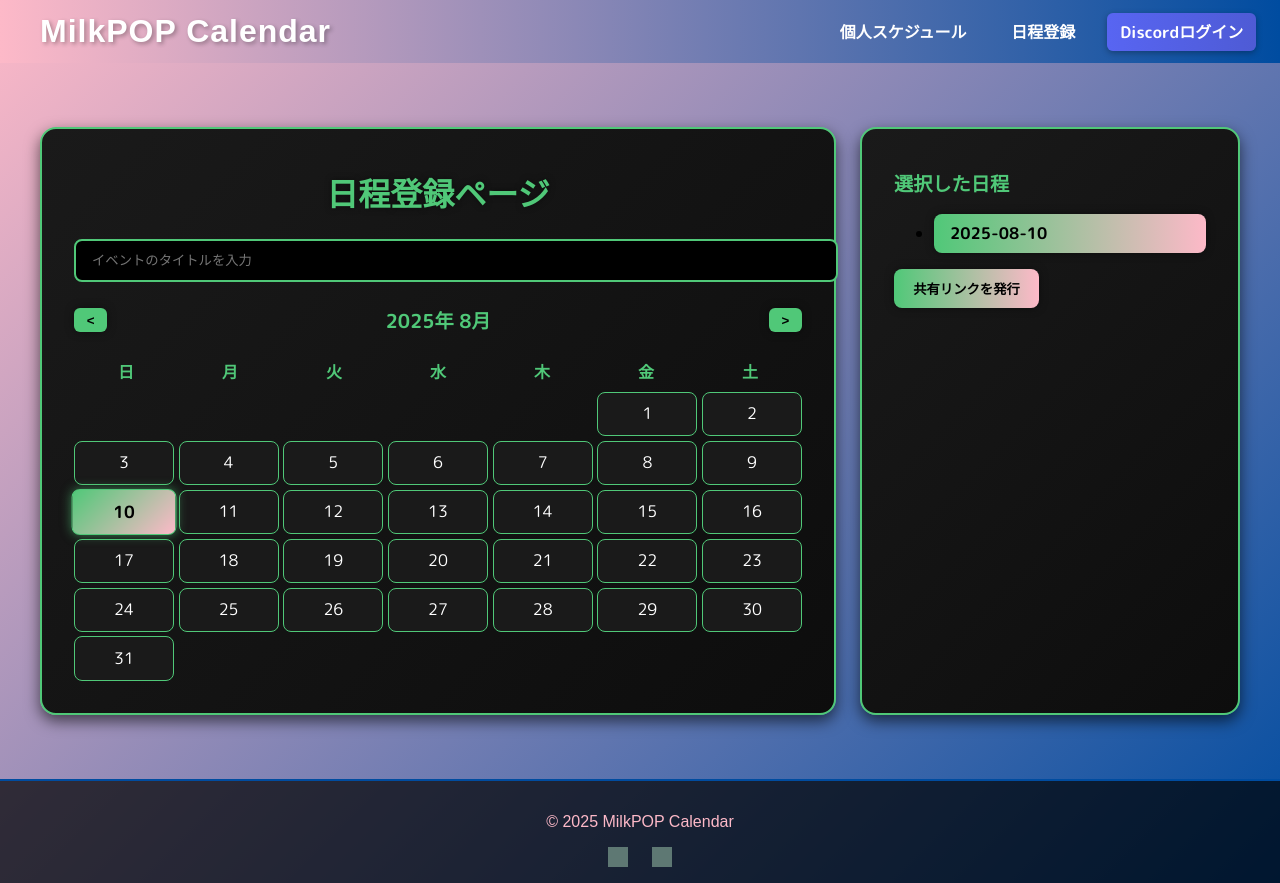
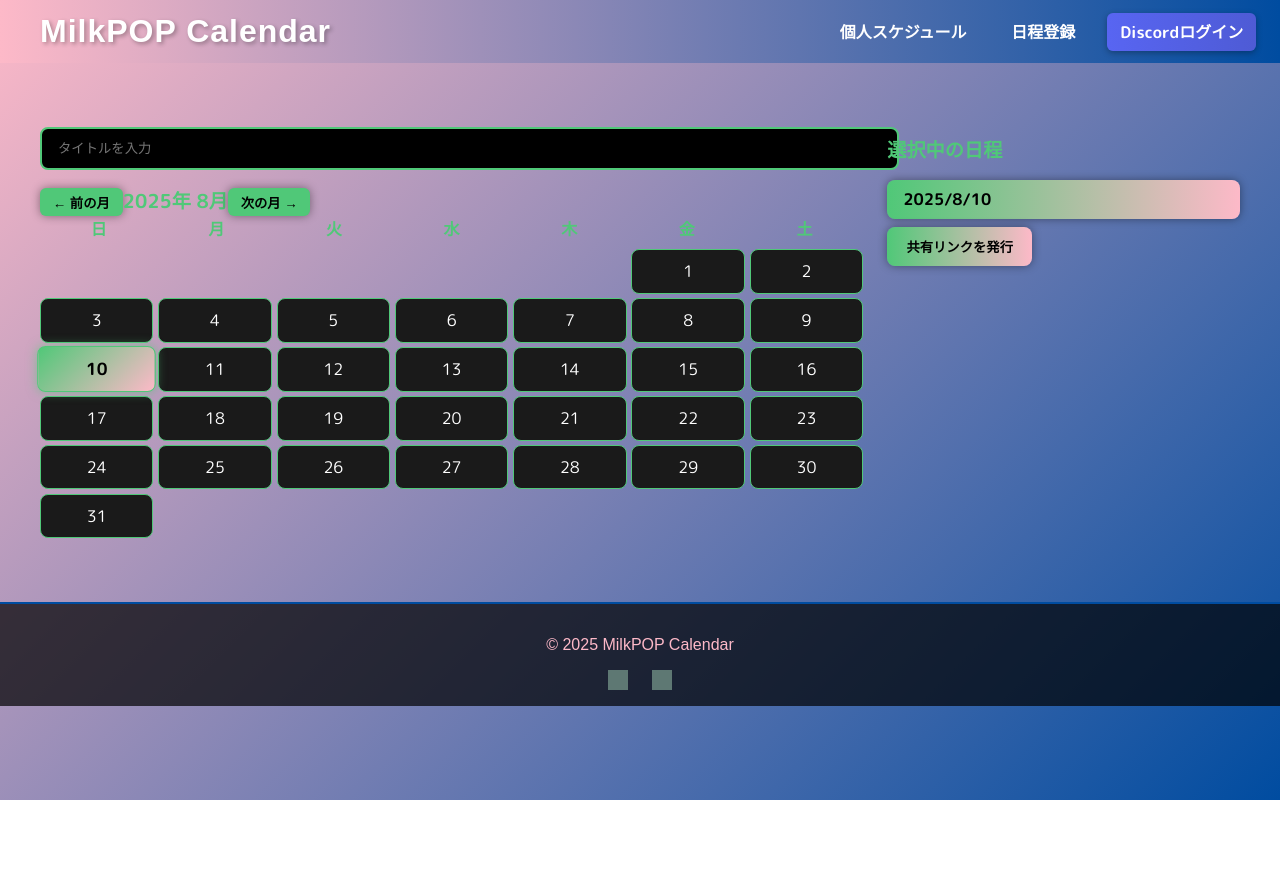
Before and after one commit to kuzyoumike0/milkpop-calendarapp, a React (Create React App) app in the folder frontend/: page /register in a window 1280 px wide. Both pictures are taken after a click on the element "10". After the commit the page ends 800 px from the top, so only its background shows below. Built offline with nearby package versions, Linux system fonts and the light colour scheme; grey boxes are pictures that could not be loaded; a web font is replaced by a local one.

Commit message:
Update RegisterPage.jsx

```diff
--- a/frontend/src/components/RegisterPage.jsx
+++ b/frontend/src/components/RegisterPage.jsx
@@ -1,133 +1,122 @@
 import React, { useState } from "react";
 import "../index.css";
+import Header from "./Header";
+import Footer from "./Footer";
 
 const daysOfWeek = ["日", "月", "火", "水", "木", "金", "土"];
 
 const RegisterPage = () => {
   const today = new Date();
-  const [currentMonth, setCurrentMonth] = useState(today.getMonth());
-  const [currentYear, setCurrentYear] = useState(today.getFullYear());
+  const [currentMonth, setCurrentMonth] = useState(today);
   const [selectedDates, setSelectedDates] = useState([]);
   const [title, setTitle] = useState("");
 
-  const firstDayOfMonth = new Date(currentYear, currentMonth, 1);
-  const lastDayOfMonth = new Date(currentYear, currentMonth + 1, 0);
-  const startDay = firstDayOfMonth.getDay();
-  const daysInMonth = lastDayOfMonth.getDate();
+  // 月の最初の日と日数を取得
+  const startOfMonth = new Date(currentMonth.getFullYear(), currentMonth.getMonth(), 1);
+  const endOfMonth = new Date(currentMonth.getFullYear(), currentMonth.getMonth() + 1, 0);
 
-  const handlePrevMonth = () => {
-    if (currentMonth === 0) {
-      setCurrentMonth(11);
-      setCurrentYear(currentYear - 1);
-    } else {
-      setCurrentMonth(currentMonth - 1);
-    }
-  };
+  // カレンダーの日付を配列にする
+  const dates = [];
+  for (let i = 0; i < startOfMonth.getDay(); i++) {
+    dates.push(null); // 前月の余白
+  }
+  for (let i = 1; i <= endOfMonth.getDate(); i++) {
+    dates.push(new Date(currentMonth.getFullYear(), currentMonth.getMonth(), i));
+  }
 
-  const handleNextMonth = () => {
-    if (currentMonth === 11) {
-      setCurrentMonth(0);
-      setCurrentYear(currentYear + 1);
-    } else {
-      setCurrentMonth(currentMonth + 1);
-    }
-  };
-
-  const handleDateClick = (day) => {
-    const date = `${currentYear}-${String(currentMonth + 1).padStart(
-      2,
-      "0"
-    )}-${String(day).padStart(2, "0")}`;
-    if (selectedDates.includes(date)) {
-      setSelectedDates(selectedDates.filter((d) => d !== date));
+  const handleDateClick = (date) => {
+    const exists = selectedDates.find((d) => d.getTime() === date.getTime());
+    if (exists) {
+      setSelectedDates(selectedDates.filter((d) => d.getTime() !== date.getTime()));
     } else {
       setSelectedDates([...selectedDates, date]);
     }
   };
 
+  const handlePrevMonth = () => {
+    setCurrentMonth(new Date(currentMonth.getFullYear(), currentMonth.getMonth() - 1, 1));
+  };
+
+  const handleNextMonth = () => {
+    setCurrentMonth(new Date(currentMonth.getFullYear(), currentMonth.getMonth() + 1, 1));
+  };
+
+  const handleShare = () => {
+    if (!title || selectedDates.length === 0) {
+      alert("タイトルと日付を入力してください");
+      return;
+    }
+    alert("共有リンクを発行しました！（DB保存は別途実装済み）");
+  };
+
   return (
     <div className="page-container">
-      {/* カレンダー部分 */}
-      <div className="calendar-container card">
-        <h1 className="page-title">日程登録ページ</h1>
-
+      <div className="calendar-container">
+        {/* タイトル入力 */}
         <input
           type="text"
+          className="input-title"
+          placeholder="タイトルを入力"
           value={title}
           onChange={(e) => setTitle(e.target.value)}
-          placeholder="イベントのタイトルを入力"
-          className="input-title"
         />
 
         {/* 月切り替え */}
-        <div
-          style={{
-            display: "flex",
-            justifyContent: "space-between",
-            alignItems: "center",
-            marginBottom: "1rem",
-          }}
-        >
-          <button onClick={handlePrevMonth} className="nav-button">
-            &lt;
-          </button>
-          <h2 className="month-title">
-            {currentYear}年 {currentMonth + 1}月
-          </h2>
-          <button onClick={handleNextMonth} className="nav-button">
-            &gt;
-          </button>
+        <div className="month-nav">
+          <button className="nav-button" onClick={handlePrevMonth}>← 前の月</button>
+          <span className="month-title">
+            {currentMonth.getFullYear()}年 {currentMonth.getMonth() + 1}月
+          </span>
+          <button className="nav-button" onClick={handleNextMonth}>次の月 →</button>
         </div>
 
         {/* 曜日ヘッダー */}
         <div className="week-header">
-          {daysOfWeek.map((day, i) => (
-            <div key={i}>{day}</div>
+          {daysOfWeek.map((day) => (
+            <div key={day}>{day}</div>
           ))}
         </div>
 
-        {/* 日付セル */}
+        {/* カレンダー */}
         <div className="calendar-grid">
-          {Array(startDay)
-            .fill(null)
-            .map((_, i) => (
-              <div key={`empty-${i}`} />
-            ))}
-          {Array.from({ length: daysInMonth }, (_, i) => i + 1).map((day) => {
-            const date = `${currentYear}-${String(currentMonth + 1).padStart(
-              2,
-              "0"
-            )}-${String(day).padStart(2, "0")}`;
-            const isSelected = selectedDates.includes(date);
-
-            return (
-              <div
-                key={day}
-                onClick={() => handleDateClick(day)}
-                className={`day-cell ${isSelected ? "selected" : ""}`}
-              >
-                {day}
-              </div>
-            );
-          })}
+          {dates.map((date, index) => (
+            <div
+              key={index}
+              className={
+                date
+                  ? `day-cell ${
+                      selectedDates.find((d) => d.getTime() === date.getTime())
+                        ? "selected"
+                        : ""
+                    }`
+                  : "empty-cell"
+              }
+              onClick={() => date && handleDateClick(date)}
+            >
+              {date ? date.getDate() : ""}
+            </div>
+          ))}
         </div>
       </div>
 
-      {/* 選択した日程リスト */}
-      <div className="selected-container card">
-        <h2>選択した日程</h2>
+      {/* 選択日リスト */}
+      <div className="selected-container">
+        <h2>選択中の日程</h2>
         {selectedDates.length === 0 ? (
-          <p className="page-text">まだ日程が選択されていません</p>
+          <p className="page-text">まだ日程が選択されていません。</p>
         ) : (
-          <ul>
-            {selectedDates.map((date, idx) => (
-              <li key={idx} className="selected-date">
-                {date}
-              </li>
-            ))}
-          </ul>
+          selectedDates
+            .sort((a, b) => a - b)
+            .map((date, index) => (
+              <div key={index} className="selected-date">
+                {date.getFullYear()}/{date.getMonth() + 1}/{date.getDate()}
+              </div>
+            ))
         )}
-        <button className="share-button">共有リンクを発行</button>
+        {/* 共有リンクボタン */}
+        <button className="share-button" onClick={handleShare}>
+          共有リンクを発行
+        </button>
       </div>
     </div>
   );
```
